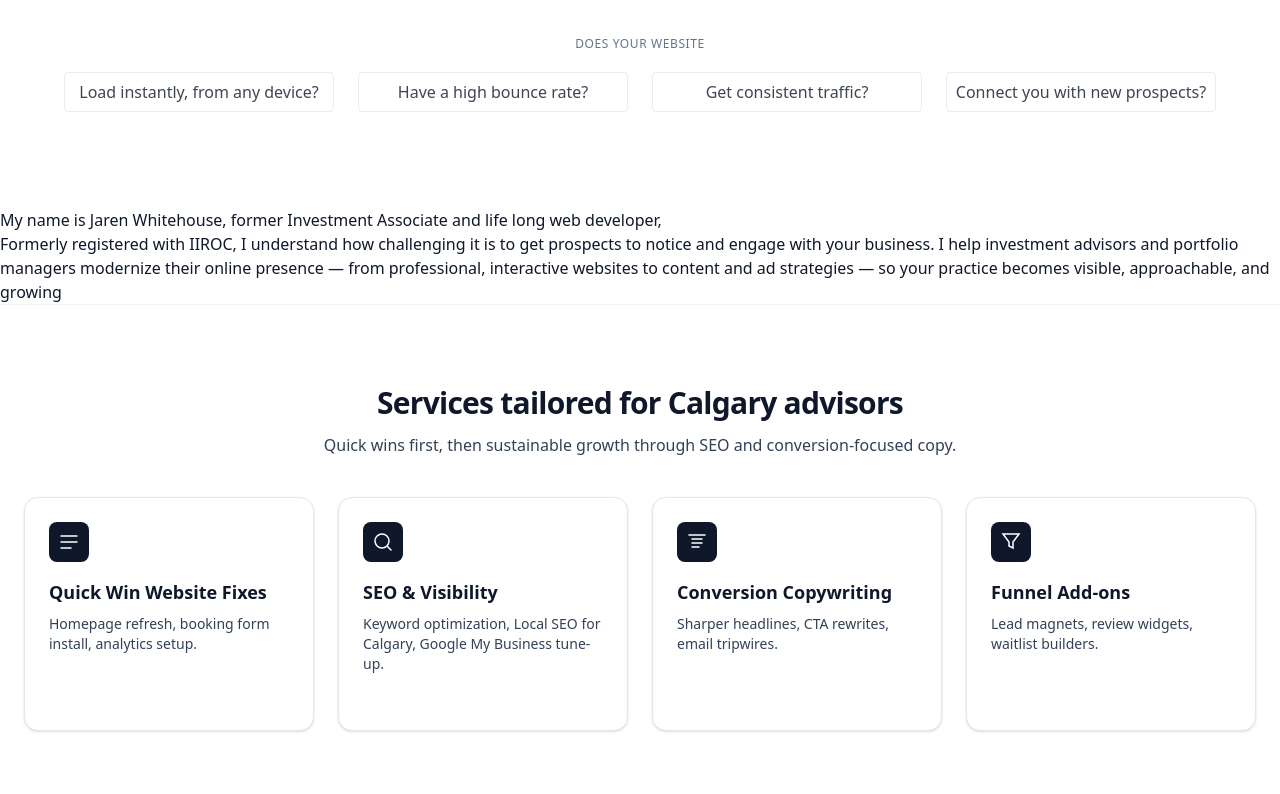
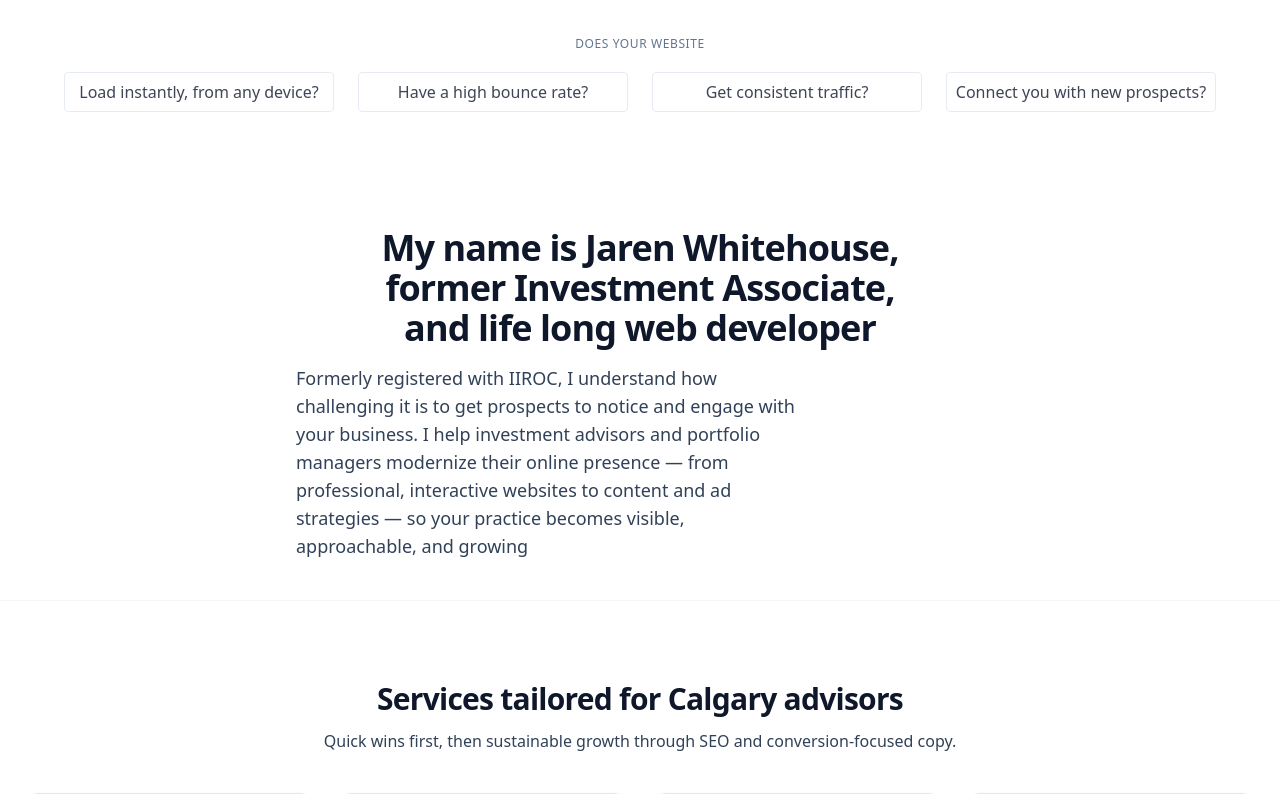
Before and after one commit to m4cbeth/warpofolio, a Next.js app: page / in a window 1280 px wide. Shown: the part 463-1257 px from the top of the page. Built offline with nearby package versions, Linux system fonts and the light colour scheme.

Commit message:
getting there

```diff
--- a/src/app/page.tsx
+++ b/src/app/page.tsx
@@ -8,24 +8,9 @@ import { Testimonials } from "@/components/Testimonials";
 import { CtaBanner } from "@/components/CtaBanner";
 import { ContactSection } from "@/components/ContactSection";
 import { Footer } from "@/components/Footer";
-import { problemPoints, services, reasons, testimonials, Whoami,
-  whoamiBlurb
- } from "@/data/content-data";
+import { WhoAMI } from "@/components/WhoAmI";
+import { problemPoints, services, reasons, testimonials, whoamiBlurb } from "@/data/content-data";
 
- type WhoamiProps = {
-  whoamiBlurb: Whoami;
- }
-
-const WhoAMI = ({whoamiBlurb}: WhoamiProps) => (
-  <div className="">
-    <p>
-      {whoamiBlurb.himynameis}
-    </p>
-    <p>
-      {whoamiBlurb.other}
-    </p>
-  </div>
-)
 
 export default function Page() {
   return (
--- a/src/components/ContactSection.tsx
+++ b/src/components/ContactSection.tsx
@@ -45,7 +45,7 @@ export function ContactSection() {
         const data = await res.json().catch(() => ({}));
         throw new Error(data?.error || "Failed to send");
       }
-      setFormSuccess("Thanks! I’ll get back to you within 1 business day.");
+      setFormSuccess("Thanks! I’ll get back to you within 1-2 business days.");
       setForm({ name: "", email: "", business: "", website: "", message: "" });
     } catch (err) {
       setFormError(err instanceof Error ? err.message : "Something went wrong. Please try again, or email me directly.");
--- /dev/null
+++ b/src/components/WhoAmI.tsx
@@ -0,0 +1,87 @@
+"use client";
+
+import { motion } from "framer-motion";
+import { fadeIn, fadeUp, sectionTransition } from "@/lib/animations";
+import { ProblemPoint } from "@/data/content-data";
+import { Whoami } from "@/data/content-data";
+
+type WhoamiProps = {
+  whoamiBlurb: Whoami;
+}
+
+export function WhoAMI({whoamiBlurb}: WhoamiProps) {
+    return (
+      <section id="whoami" className="py-5 pb-10 ">
+        <motion.div
+          variants={fadeIn}
+          initial="initial"
+          whileInView="animate"
+          viewport={{ once: false, margin: "10px" }}
+          transition={sectionTransition}
+          className="mx-auto max-w-3xl text-center"
+        >
+          <motion.h1
+            variants={fadeUp}
+            initial="initial"
+            whileInView="animate"
+            viewport={{ once: false, margin: "-80px" }}
+            transition={sectionTransition}
+            className="text-balance text-2xl md:text-4xl font-extrabold tracking-tight text-slate-900 dark:text-white"
+          >
+            {whoamiBlurb.himynameis}
+          </motion.h1>
+
+          <div className="mx-10 mt-4 max-w-lg text-left text-lg text-slate-700 dark:text-slate-300">
+            {whoamiBlurb.other}
+          </div>
+
+        </motion.div>
+      </section>
+)}
+
+function Hero({ points }: { points: ProblemPoint[] }) {
+  return (
+    <section id="home" className="relative overflow-hidden scroll">
+      <div className="pointer-events-none absolute inset-0 -z-10 bg-gradient-to-b from-slate-50 to-white dark:from-slate-900/40 dark:to-slate-950" />
+      <div className="mx-auto max-w-7xl px-4 py-16 md:px-6 md:py-24">
+        <motion.div
+          variants={fadeUp}
+          initial="initial"
+          animate="animate"
+          transition={sectionTransition}
+          className="mx-auto max-w-3xl text-center"
+        >
+          <motion.h1
+            initial={{ opacity: 0, y: 12 }}
+            animate={{ opacity: 1, y: 0 }}
+            transition={sectionTransition}
+            className="text-balance text-2xl font-extrabold tracking-tight text-slate-900 md:text-5xl dark:text-white"
+          >
+            Fix Your Website. Win More Clients.
+          </motion.h1>
+          <p className="mx-auto mt-4 max-w-2xl pt-5 text-pretty text-2xl text-slate-700 dark:text-slate-300">
+            Most Calgary financial advisors have outdated sites.
+          </p>
+          <p className="mx-auto mt-4 max-w-2xl text-pretty text-lg text-slate-700 dark:text-slate-300">
+            I help you modernize, optimize, and convert visitors
+            into booked calls.
+          </p>
+          <div className="mt-8 flex flex-wrap items-center justify-center gap-3">
+            <a
+              href="#contact"
+              className="inline-flex items-center justify-center rounded-md bg-slate-900 px-5 py-3 text-sm font-medium text-white shadow-sm transition hover:bg-slate-800 focus:outline-none focus:ring-2 focus:ring-slate-400 dark:bg-white dark:text-slate-900 dark:hover:bg-slate-200"
+            >
+              Book a Free Site Audit
+            </a>
+            <a
+              href="#services"
+              className="inline-flex items-center justify-center rounded-md border border-slate-300 bg-white px-5 py-3 text-sm font-medium text-slate-700 transition hover:bg-slate-50 dark:border-slate-800 dark:bg-slate-900 dark:text-slate-100 dark:hover:bg-slate-800"
+            >
+              Explore Services
+            </a>
+          </div>
+        </motion.div>
+      </div>
+    </section>
+  );
+}
--- a/src/data/content-data.tsx
+++ b/src/data/content-data.tsx
@@ -28,7 +28,7 @@ export type Whoami = {
 }
 
 export const whoamiBlurb: Whoami = {
-  himynameis: "My name is Jaren Whitehouse, former Investment Associate and life long web developer,",
+  himynameis: "My name is Jaren Whitehouse, former Investment Associate, and life long web developer",
   other: "Formerly registered with IIROC, I understand how challenging it is to get prospects to notice and engage with your business. I help investment advisors and portfolio managers modernize their online presence — from professional, interactive websites to content and ad strategies — so your practice becomes visible, approachable, and growing",
 }
 
```
